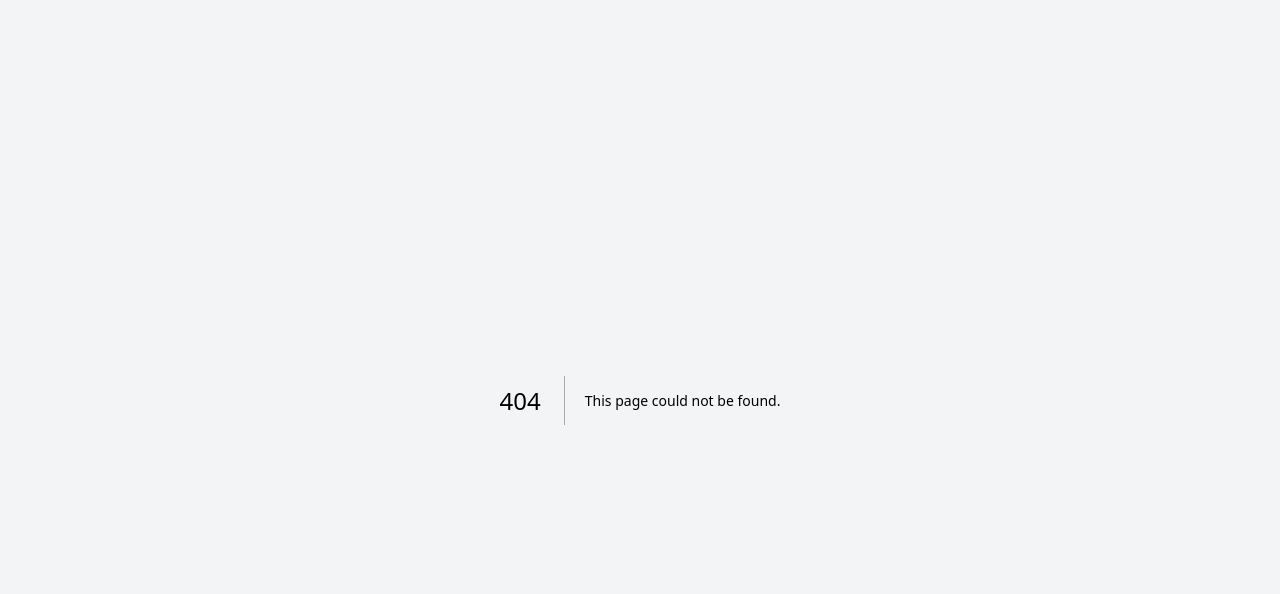
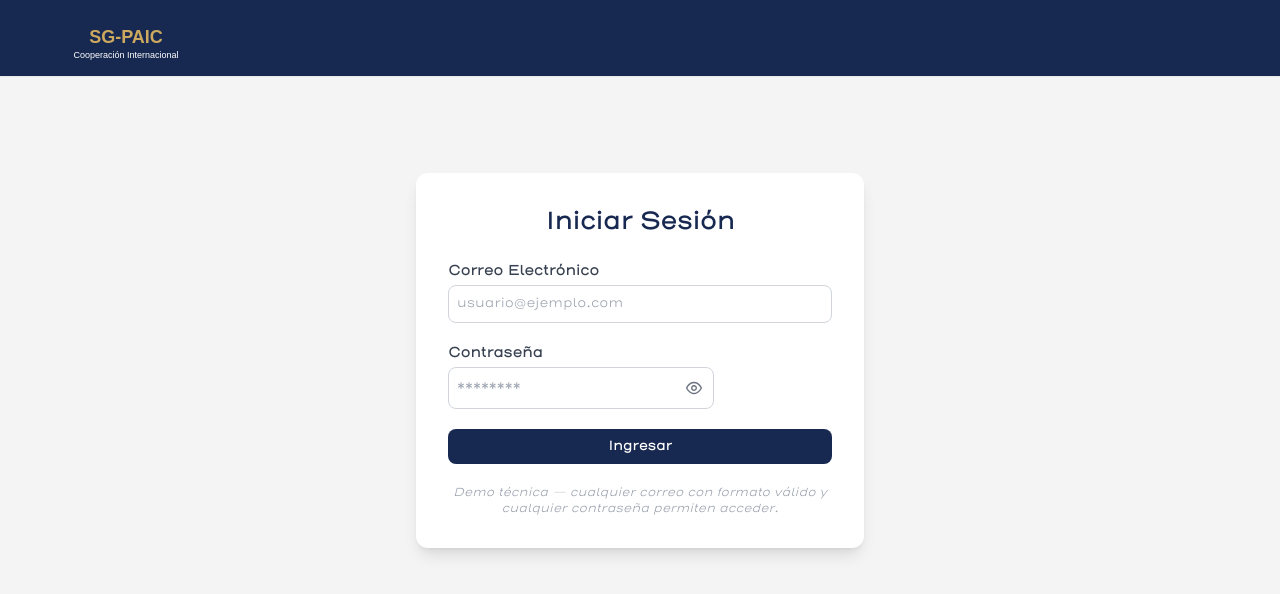
Before and after one commit to alessg1414/CoopDashboard-NextJS, a Next.js app: page /login in a window 1280 px wide. Before the commit this address had no page. Shown: the top 594 px of the page. Built offline with nearby package versions, Linux system fonts and the light colour scheme; no server answers.

Commit message:
feat(auth): add login page with mock authentication

```diff
--- /dev/null
+++ b/src/app/login/page.tsx
@@ -0,0 +1,146 @@
+"use client";
+
+import { useState, useRef, useEffect } from "react";
+import { useRouter } from "next/navigation";
+import { InputText } from "primereact/inputtext";
+import { Password } from "primereact/password";
+import { Button } from "primereact/button";
+import { ProgressSpinner } from "primereact/progressspinner";
+import { Toast } from "primereact/toast";
+import Image from "next/image";
+import { Menu } from "primereact/menu";
+import { API_BASE, apiFetch } from "@/utils/api";
+
+export default function Login() {
+  const [email, setEmail] = useState("");
+  const [contrasena, setContrasena] = useState("");
+  const [loading, setLoading] = useState(false);
+  const toast = useRef<Toast>(null);
+  const router = useRouter();
+  const menuRef = useRef<Menu>(null);
+
+  const handleLogin = async (e: React.FormEvent) => {
+    e.preventDefault();
+    setLoading(true);
+
+    if (!email.includes("@")) {
+      toast.current?.show({
+        severity: "warn",
+        summary: "Correo no válido",
+        detail: "Ingrese un correo electrónico válido",
+        life: 3000,
+      });
+      setLoading(false);
+      return;
+    }
+
+    try {
+      const response = await apiFetch(`${API_BASE}login/`, {
+        method: "POST",
+        headers: { "Content-Type": "application/json" },
+        body: JSON.stringify({ correo: email, contrasena }),
+      });
+
+      const data = await response.json();
+
+      if (data.success) {
+        localStorage.setItem("isAuthenticated", "true");
+        localStorage.setItem("userEmail", email);
+        router.push("/dashboard");
+      } else {
+        toast.current?.show({
+          severity: "error",
+          summary: "Error",
+          detail: data.error || "Credenciales incorrectas",
+          life: 3000,
+        });
+      }
+    } catch (error) {
+      toast.current?.show({
+        severity: "error",
+        summary: "Error de red",
+        detail: "No se pudo conectar con el servidor",
+        life: 3000,
+      });
+    } finally {
+      setLoading(false);
+    }
+  };
+
+  return (
+    <>
+      {/* Header sin botón de menú */}
+      <header className="flex justify-between items-center py-2 px-4 bg-[#172951] border-b shadow-md">
+        <div className="flex items-center space-x-3">
+          <Image
+            src="/logo.svg"
+            alt="Sistema de Gestión"
+            width={220}
+            height={60}
+            priority
+          />
+        </div>
+      </header>
+
+      {/* Formulario de Login */}
+      <div className="flex justify-center items-start min-h-screen bg-[#f4f4f4] pt-24">
+        <Toast ref={toast} />
+
+        <div className="bg-white p-8 rounded-xl shadow-lg w-full max-w-md">
+          <h2 className="text-2xl font-bold text-center text-[#172951] mb-6">
+            Iniciar Sesión
+          </h2>
+
+          <form onSubmit={handleLogin} className="space-y-5">
+            <div>
+              <label className="block text-sm text-gray-700 font-semibold mb-1">
+                Correo Electrónico
+              </label>
+              <InputText
+                type="email"
+                value={email}
+                onChange={(e) => setEmail(e.target.value)}
+                placeholder="usuario@ejemplo.com"
+                className="w-full p-2 border border-gray-300 rounded-lg"
+                required
+              />
+            </div>
+
+            <div>
+              <label className="block text-sm text-gray-700 font-semibold mb-1">
+                Contraseña
+              </label>
+              <Password
+                value={contrasena}
+                onChange={(e) => setContrasena(e.target.value)}
+                feedback={false}
+                toggleMask
+                placeholder="********"
+                inputClassName="w-full p-2 border border-gray-300 rounded-lg"
+                className="w-full"
+                required
+              />
+            </div>
+
+            <Button
+              type="submit"
+              label={loading ? "Ingresando..." : "Ingresar"}
+              className="w-full bg-[#172951] text-white py-2 rounded-lg hover:bg-[#CDA95F] transition-all duration-300 font-semibold"
+              disabled={loading}
+            />
+
+            {loading && (
+              <div className="flex justify-center mt-2">
+                <ProgressSpinner />
+              </div>
+            )}
+          </form>
+
+          <p className="text-center text-xs text-gray-400 mt-5 italic">
+            Demo técnica — cualquier correo con formato válido y cualquier contraseña permiten acceder.
+          </p>
+        </div>
+      </div>
+    </>
+  );
+}
```
